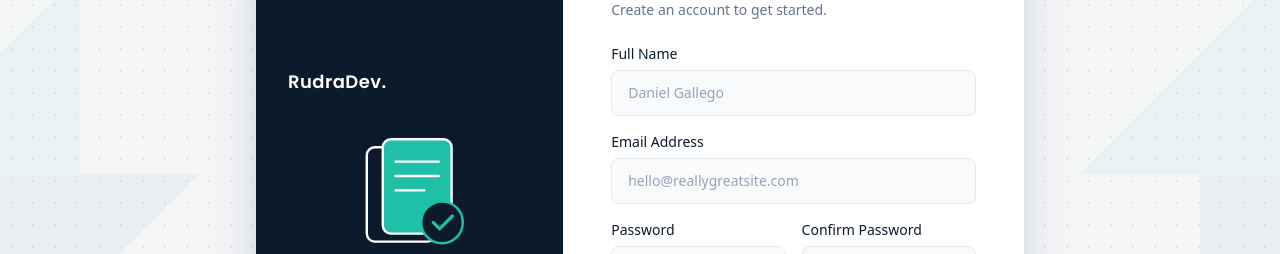
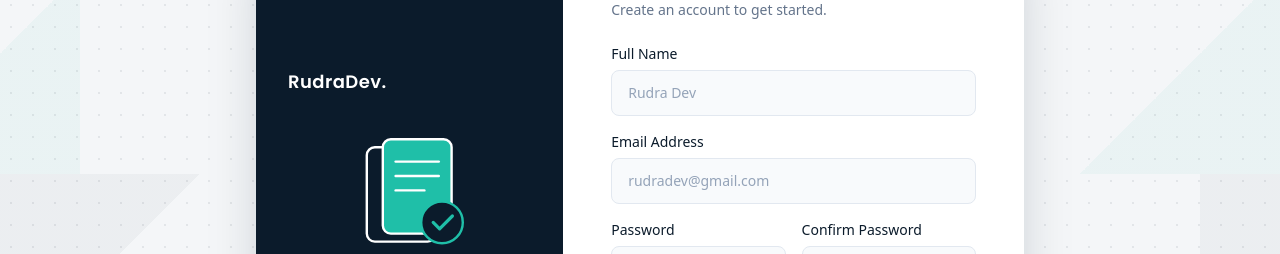
Before and after one commit to sayrahulraj/docaccess-app, a Next.js app: page /signup in a window 1280 px wide. Shown: the part 226-480 px from the top of the page. Built offline with nearby package versions, Linux system fonts and the light colour scheme.

Commit message:
adding placeholder changes

```diff
--- a/app/page.js
+++ b/app/page.js
@@ -66,7 +66,7 @@ export default function LoginPage() {
                 type="email"
                 required
                 autoComplete="email"
-                placeholder="hello@reallygreatsite.com"
+                placeholder="rudradev@gmail.com"
                 className="input-field"
                 value={form.email}
                 onChange={update("email")}
--- a/app/signup/page.js
+++ b/app/signup/page.js
@@ -79,7 +79,7 @@ export default function SignupPage() {
                 id="fullName"
                 type="text"
                 required
-                placeholder="Daniel Gallego"
+                placeholder="Rudra Dev"
                 className="input-field"
                 value={form.fullName}
                 onChange={update("fullName")}
@@ -95,7 +95,7 @@ export default function SignupPage() {
                 type="email"
                 required
                 autoComplete="email"
-                placeholder="hello@reallygreatsite.com"
+                placeholder="rudradev@gmail.com"
                 className="input-field"
                 value={form.email}
                 onChange={update("email")}
```
